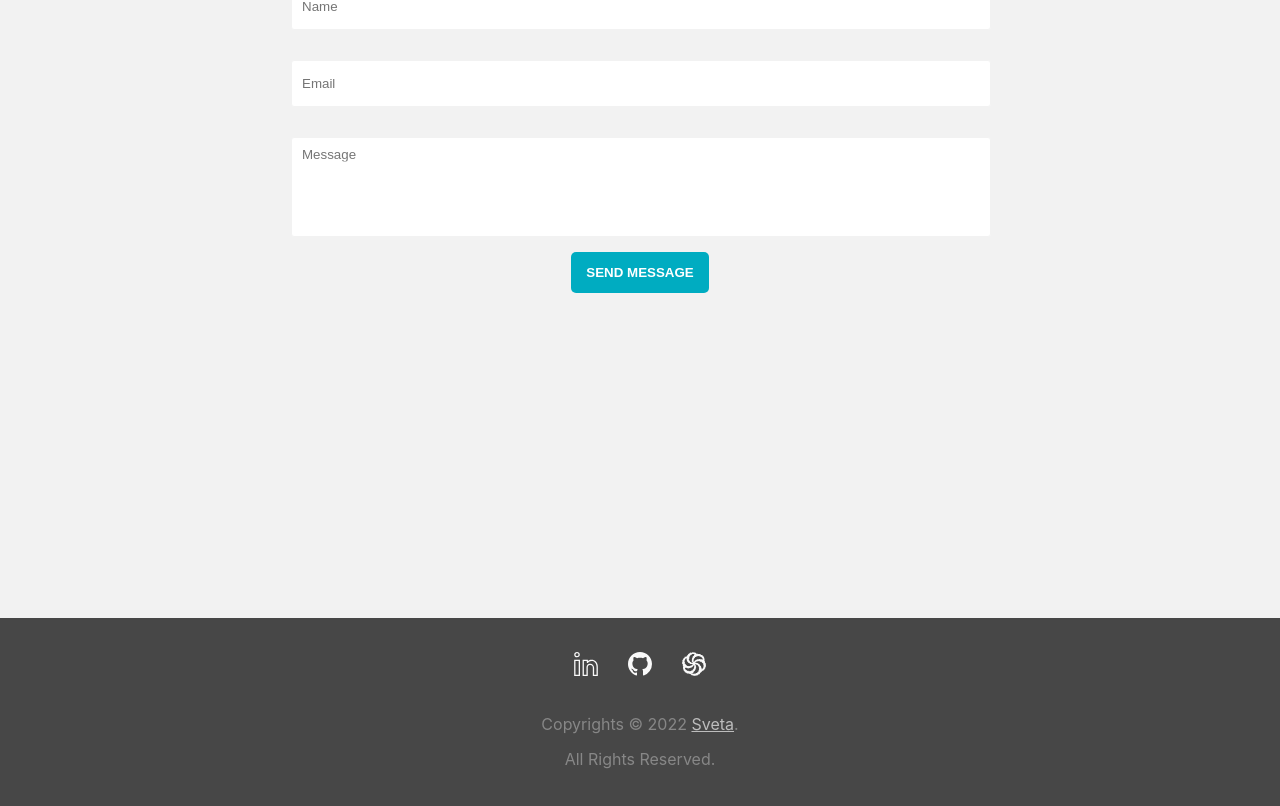
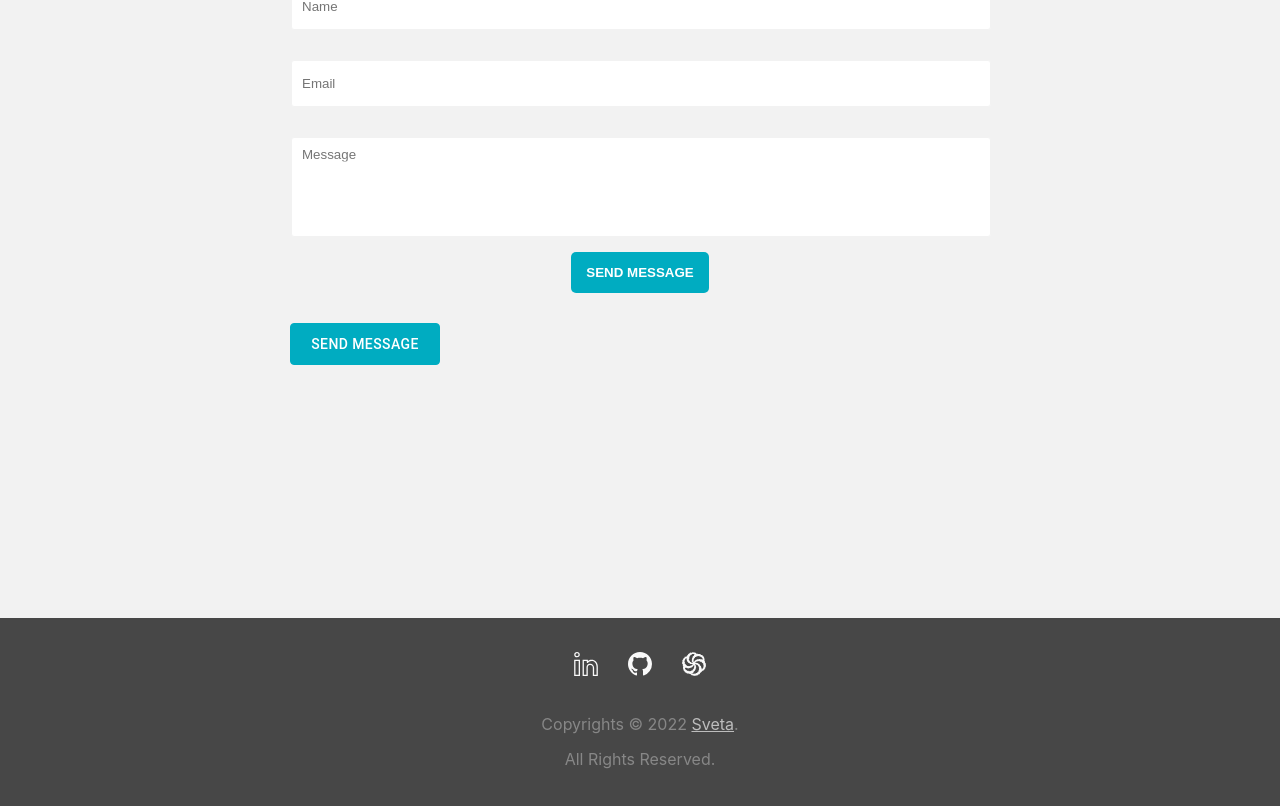
Before and after one commit to SvetaK7/PortfolioTS, a React (Create React App) app: page / in a window 1280 px wide. Shown: the part 3969-4775 px from the top of the page. Built offline with nearby package versions, Linux system fonts and the light colour scheme.

Commit message:
clear form

```diff
--- a/package.json
+++ b/package.json
@@ -4,6 +4,9 @@
   "private": true,
   "dependencies": {
     "@emotion/react": "^11.10.6",
+    "@emotion/styled": "^11.10.6",
+    "@mui/lab": "^5.0.0-alpha.120",
+    "@mui/material": "^5.11.10",
     "@testing-library/jest-dom": "^5.14.1",
     "@testing-library/react": "^13.0.0",
     "@testing-library/user-event": "^13.2.1",
--- a/src/contacts/Contacts.tsx
+++ b/src/contacts/Contacts.tsx
@@ -1,25 +1,19 @@
-import React, {useEffect, useState} from 'react';
+import React, {useState} from 'react';
 import s from "./Contacts.module.scss";
 import sContainer from './../common/styles/Container.module.css'
 import {MainTitle} from "../common/components/MainTitle";
 import {send} from "emailjs-com";
+import Stack from '@mui/material/Stack';
+import LoadingButton from '@mui/lab/LoadingButton';
 
 function Contacts() {
 
-    // useEffect(() => {
-    //     document.addEventListener('submit', (e) => {
-    //         // e.preventDefault();
-    //         // @ts-ignore
-    //         console.log(e.target);
-    //         // @ts-ignore
-    //         e.target.reset();
-    //     })
-    // }, [])
     const [toSend, setToSend] = useState({
         from_name: '',
         message: '',
         reply_to: '',
     });
+    const [loading, setIsLoading] = useState(false)
 
     const onSubmit = (e: any) => {
         e.preventDefault();
@@ -31,16 +25,23 @@ function Contacts() {
         )
             .then((response: any) => {
                 console.log('SUCCESS!', response.status, response.text);
+                setToSend({
+                    from_name: '',
+                    message: '',
+                    reply_to: '',
+                })
             })
             .catch((err: any) => {
                 console.log('FAILED...', err);
             });
     };
 
+
     const handleChange = (e: any) => {
-        setToSend({ ...toSend, [e.target.name]: e.target.value });
+        setToSend({...toSend, [e.target.name]: e.target.value});
     };
 
+    // @ts-ignore
     return (
         <div id={'contacts'} className={s.contactsBlock}>
             <div className={`${sContainer.container}`}>
@@ -60,12 +61,33 @@ function Contacts() {
                                onChange={handleChange}
                         />
                         <input placeholder={'Message'}
-                                  type='text'
-                                  name='message'
-                                  value={toSend.message}
-                                  onChange={handleChange}
+                               type='text'
+                               name='message'
+                               value={toSend.message}
+                               onChange={handleChange}
                         ></input>
                         <button type={'submit'} className={s.buttonSend}>Send message</button>
+                        <Stack direction="row" spacing={2}>
+                            <LoadingButton loading={loading}
+
+                                           variant="outlined"
+                                           //disableRipple
+                                           sx={{width: 150,
+                                               backgroundColor: '#00acc1',
+                                               color: 'white',
+                                               borderColor: '#00acc1',
+                                               borderRadius: 1,
+                                               padding: 1,
+                                               '.Mui-focusVisible': {
+                                                   backgroundColor: '#00acc1!important'
+                                               },
+                                                  '.MuiButtonBase-root:hover': {
+                                                      backgroundColor: '#00acc1'
+                                           }
+                                           }}>
+                                Send message
+                            </LoadingButton>
+                        </Stack>
                     </form>
                 </div>
             </div>
```
Also changed, not shown: 1 other file (tests, documents, lock files or other folders).
